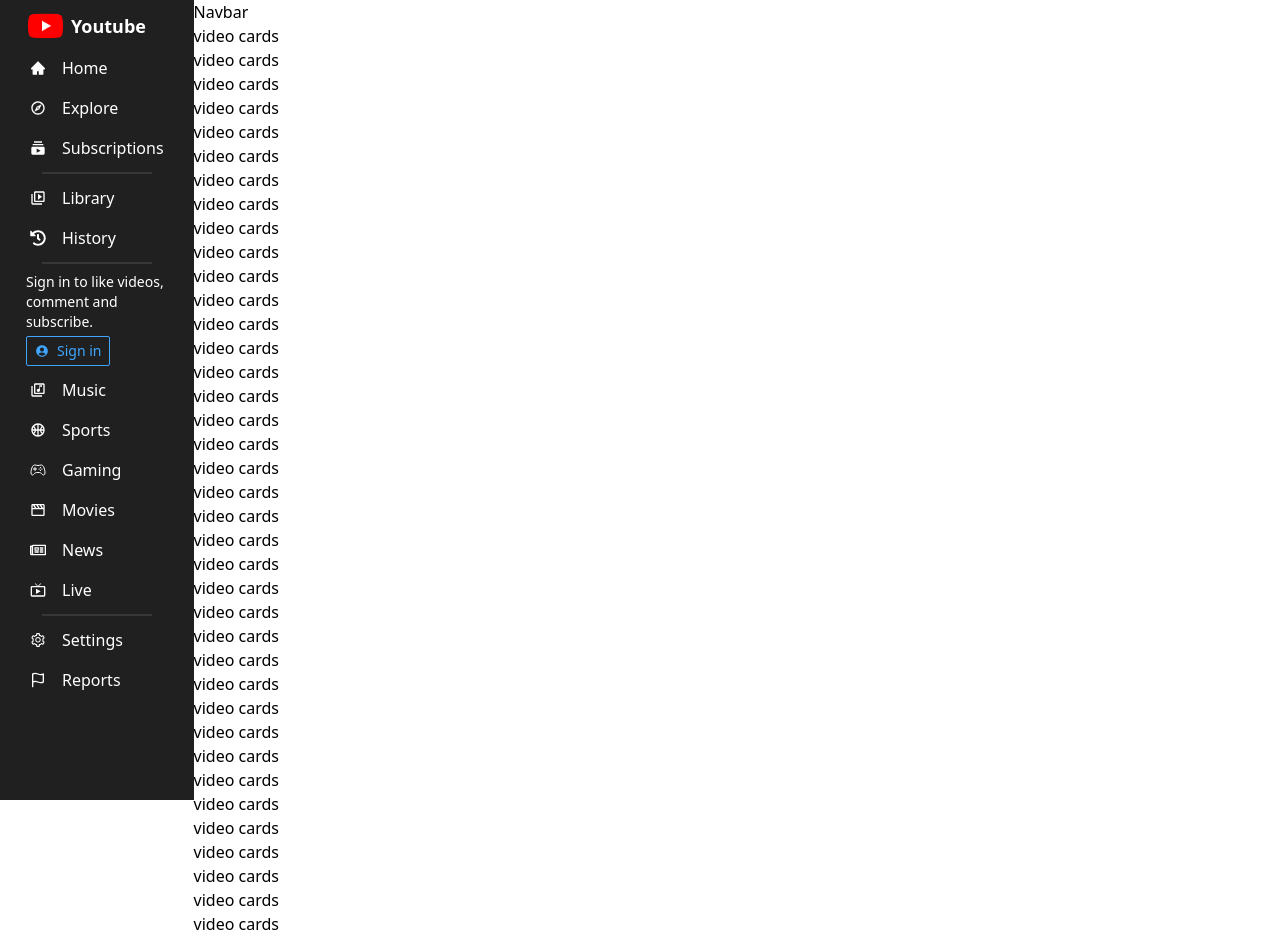
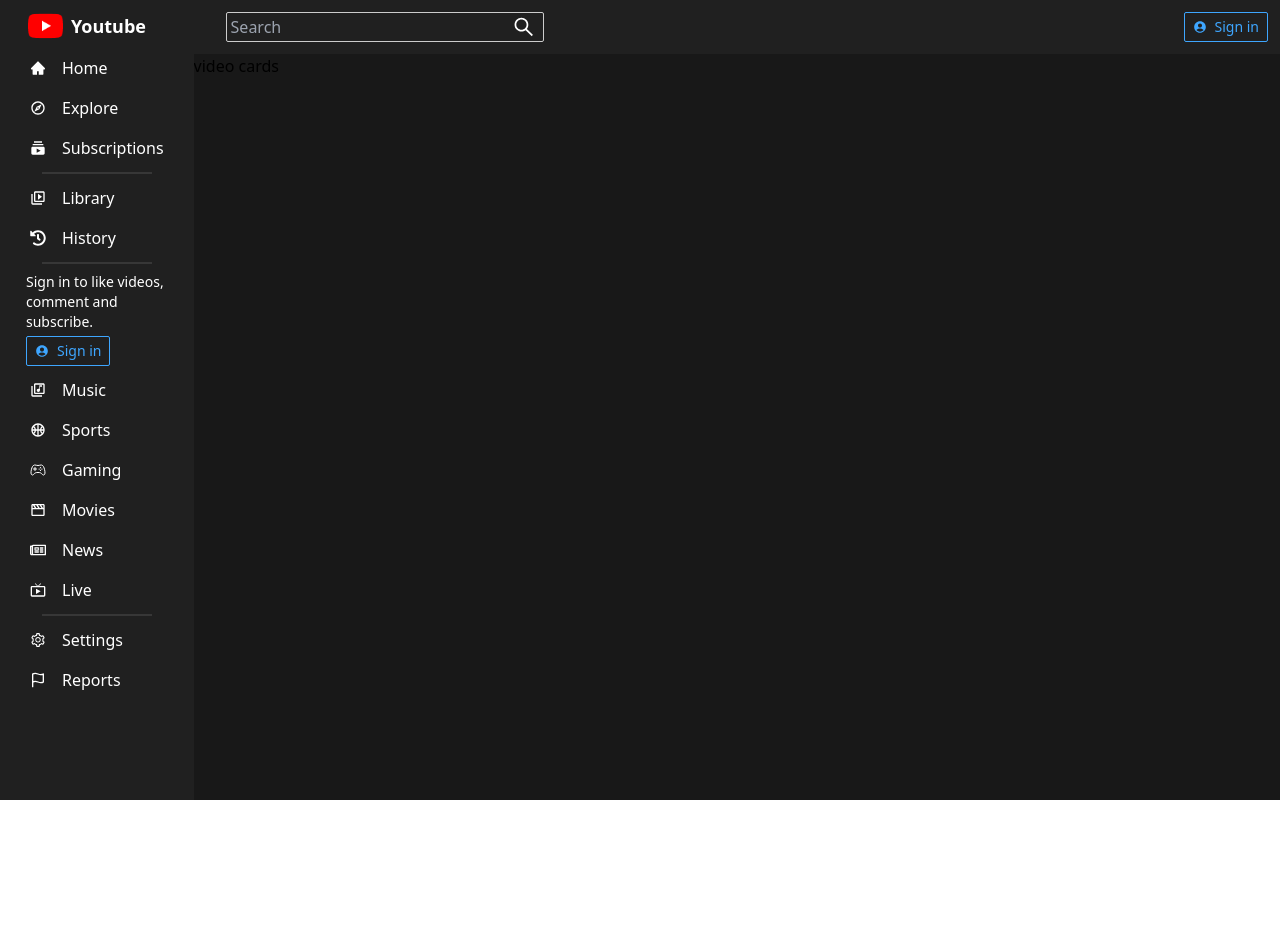
Before and after one commit to aziv7/twcss-youtube-ui, a React (Create React App) app: page / in a window 1280 px wide. Shown: the top 940 px of the page. After the commit the page ends 800 px from the top, so only its background shows below. Built offline with nearby package versions, Linux system fonts and the light colour scheme.

Commit message:
header of page

```diff
--- a/src/App.js
+++ b/src/App.js
@@ -1,56 +1,14 @@
+import { useState } from 'react';
 import { LeftSideMenu, Navbar } from './components';
 import logo from './logo.svg';
 
 function App() {
+  const [darkMode, setDarkMode] = useState(true);
   return (
     <div className='flex flex-row'>
       <LeftSideMenu />
-      <div className='flex-[7]'>
+      <div className='flex-[7] bg-mainColor'>
         <Navbar />
-        <div>video cards</div>
-        <div>video cards</div>
-        <div>video cards</div>
-        <div>video cards</div>
-        <div>video cards</div>
-        <div>video cards</div>
-        <div>video cards</div>
-        <div>video cards</div>
-        <div>video cards</div>
-        <div>video cards</div>
-        <div>video cards</div>
-        <div>video cards</div>
-        <div>video cards</div>
-        <div>video cards</div>
-        <div>video cards</div>
-        <div>video cards</div>
-        <div>video cards</div>
-        <div>video cards</div>
-        <div>video cards</div>
-        <div>video cards</div>
-        <div>video cards</div>
-        <div>video cards</div>
-        <div>video cards</div>
-        <div>video cards</div>
-        <div>video cards</div>
-        <div>video cards</div>
-        <div>video cards</div>
-        <div>video cards</div>
-        <div>video cards</div>
-        <div>video cards</div>
-        <div>video cards</div>
-        <div>video cards</div>
-        <div>video cards</div> <div>video cards</div>
-        <div>video cards</div>
-        <div>video cards</div>
-        <div>video cards</div>
-        <div>video cards</div>
-        <div>video cards</div>
-        <div>video cards</div> <div>video cards</div>
-        <div>video cards</div>
-        <div>video cards</div>
-        <div>video cards</div>
-        <div>video cards</div>
-        <div>video cards</div>
         <div>video cards</div>
       </div>
     </div>
--- a/src/components/LeftSideMenu.jsx
+++ b/src/components/LeftSideMenu.jsx
@@ -22,7 +22,7 @@ import { IoGameControllerOutline } from 'react-icons/io5';
 import youtubeLogo from '../imgs/logo.png';
 const LeftSideMenu = () => {
   return (
-    <div className='sticky top-0  flex-[1] lg:flex-[1.2] h-screen max-h-screen overflow-y-visible text-white bg-sidebarmenu'>
+    <div className=' transition-all duration-150 sticky left-0 top-0  flex-[1] lg:flex-[1.2] h-screen max-h-screen overflow-y-visible text-white bg-sidebarmenu'>
       <div className='overflow-y-visible'>
         <div className='flex space-x-2  p-3 pb-0 px-7 cursor-pointer items-center justify-start'>
           <img src={youtubeLogo} className='h-7' alt='Youtube logo' />{' '}
--- a/src/components/Navbar.jsx
+++ b/src/components/Navbar.jsx
@@ -1,7 +1,29 @@
 import React from 'react';
+import { AiOutlineSearch } from 'react-icons/ai';
 
+import { MdAccountCircle } from 'react-icons/md';
 const Navbar = () => {
-  return <div>Navbar</div>;
+  return (
+    <div className='sticky top-0 p-3 bg-sidebarmenu'>
+      <div className='flex h-full items-center justify-between'>
+        <div className='border h-[30px] rounded-sm border-solid border-[#ccc] w-[50%] md:w-[40%] lg:w-[30%] py-2 ml-5 flex items-center text-white'>
+          <input
+            className='w-full m-2 ml-1 bg-transparent outline-none '
+            type='text'
+            placeholder='Search'
+          />
+          <AiOutlineSearch
+            className=' m-2 cursor-pointer transition-all duration-150 active:scale-110'
+            size={28}
+          />{' '}
+        </div>
+
+        <button className='bg-transparent flex items-center justify-center space-x-2 border-solid border rounded-sm text-buttonborder  border-buttonborder text-sm font-medium  px-2 py-1'>
+          <MdAccountCircle /> <span>Sign in</span>
+        </button>
+      </div>
+    </div>
+  );
 };
 
 export default Navbar;
--- /dev/null
+++ b/src/pages/Home.jsx
@@ -0,0 +1,7 @@
+import React from 'react';
+
+const Home = () => {
+  return <div>Home</div>;
+};
+
+export default Home;
--- /dev/null
+++ b/src/pages/Video.jsx
@@ -0,0 +1,7 @@
+import React from 'react';
+
+const Video = () => {
+  return <div>Video</div>;
+};
+
+export default Video;
--- a/tailwind.config.js
+++ b/tailwind.config.js
@@ -6,6 +6,9 @@ module.exports = {
         sidebarmenu: '#202020',
         borderColor: '#373737',
         buttonborder: '#3ea6ff',
+        mainColor: '#181818',
+        mainColorLight: '#f9f9f9',
+        sidebarmenuLight: 'white',
       },
     },
   },
```
